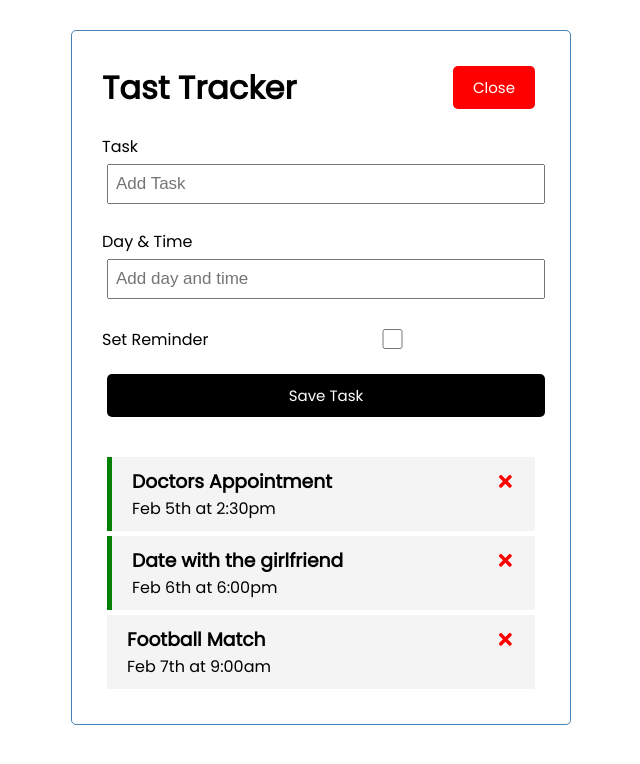
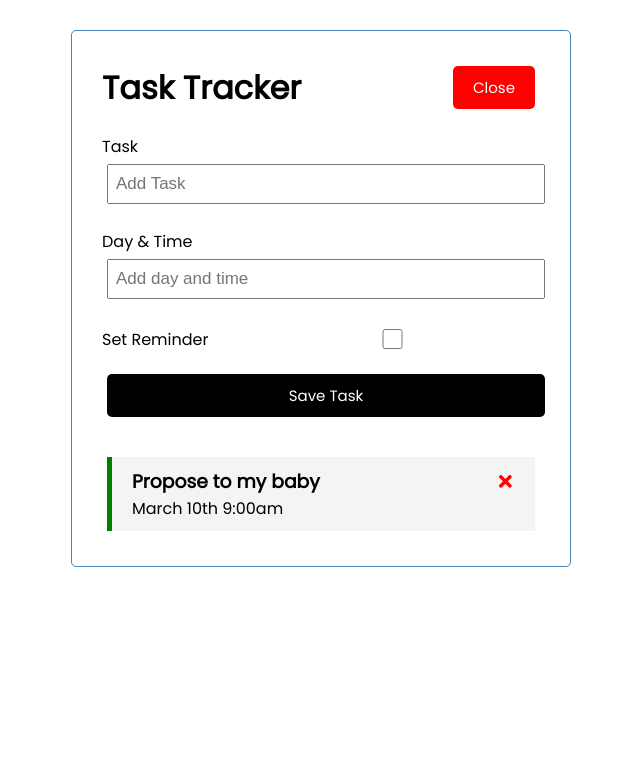
Before and after one commit to GrandDadDan/Task-Tracker-React-App, a React (Create React App) app: page /about in a window 1280 px wide. Shown: the top 764 px of the page, without its empty margins (319-959 px from the left). Built offline with nearby package versions, Linux system fonts and the light colour scheme; data requests are answered from the project's data file.

Commit message:
Created a json server to store data as a pretend database to manilpulate data on the application

```diff
--- /dev/null
+++ b/db.json
@@ -0,0 +1,10 @@
+{
+  "tasks": [
+    {
+      "text": "Propose to my baby",
+      "day": "March 10th 9:00am",
+      "reminder": true,
+      "id": 1
+    }
+  ]
+}
--- a/package.json
+++ b/package.json
@@ -4,16 +4,19 @@
   "private": true,
   "dependencies": {
     "cra-template": "1.2.0",
+    "json-server": "^0.17.4",
     "react": "^19.0.0",
     "react-dom": "^19.0.0",
     "react-icons": "^5.4.0",
+    "react-router-dom": "^7.1.3",
     "react-scripts": "^5.0.1"
   },
   "scripts": {
     "start": "react-scripts start",
     "build": "react-scripts build",
     "test": "react-scripts test",
-    "eject": "react-scripts eject"
+    "eject": "react-scripts eject",
+    "server": "json-server --watch db.json --port 5000"
   },
   "eslintConfig": {
     "extends": [
--- a/src/App.js
+++ b/src/App.js
@@ -1,56 +1,103 @@
-import {useState} from 'react'
-import Header from '../src/components/Header';
-import Tasks from './components/Tasks';
-import AddTask from './components/AddTask';
+import { useState, useEffect } from "react";
+//import {BrowserRouter as Router, Route} from 'react-router-dom'
+import Header from "../src/components/Header";
+import Tasks from "./components/Tasks";
+import AddTask from "./components/AddTask";
+//import Footer from "./components/Footer";
+//import About from "./components/About";
 
 const App = () => {
-  const [showAddTask, setShowAddTask] = useState(true)
-  const [tasks, setTasks] = useState([
-    {
-      id: 1,
-      text: "Doctors Appointment",
-      day: "Feb 5th at 2:30pm",
-      reminder: true,
-    },
-    {
-      id: 2,
-      text: "Date with the girlfriend",
-      day: "Feb 6th at 6:00pm",
-      reminder: true,
-    },
-    {
-      id: 3,
-      text: "Football Match",
-      day: "Feb 7th at 9:00am",
-      reminder: false,
-    },
-  ])
+  const [showAddTask, setShowAddTask] = useState(true);
+  const [tasks, setTasks] = useState([]);
 
-// Add Task
-const addTask =  (task) =>{
-  const id = Math.floor(Math.random() * 10000) + 1
-  const newTask = {id, ...task}
-  setTasks([...tasks, newTask])
-}
+  useEffect(() => {
+    const getTasks = async () => {
+      const tasksFromServer = await fetchTasks();
+      setTasks(tasksFromServer);
+    };
+    getTasks();
+  }, []);
 
-// Delete Task
-const deleteTask =(id) =>{
-  setTasks(tasks.filter((task)=> task.id !== id))
+  // Fetch Tasks
 
-}
+  const fetchTasks = async () => {
+    const res = await fetch("http://localhost:5000/tasks");
+    const data = await res.json();
+    return data;
+  };
 
-// Toggle Reminder
-const toggleReminder = (id) =>{
-setTasks(tasks.map((task) => task.id === id
-? {...task, reminder: !task.reminder}: task))
-}
+  // Fetch Task
+
+  const fetchTask = async (id) => {
+    const res = await fetch(`http://localhost:5000/tasks/${id}`);
+    const data = await res.json();
+    return data;
+  };
+
+  // Add Task
+  const addTask = async (task) => {
+    const res = await fetch("http://localhost:5000/tasks", {
+      method: "POST",
+      headers: {
+        "Content-type": "application/json",
+      },
+      body: JSON.stringify(task),
+    });
+
+    const data = await res.json();
+
+    setTasks([...tasks, data]);
+    // const id = Math.floor(Math.random() * 10000) + 1
+    // const newTask = {id, ...task}
+    // setTasks([...tasks, newTask])
+  };
+
+  // Delete Task
+  const deleteTask = async (id) => {
+    await fetch(`http://localhost:5000/tasks/${id}`, {
+      method: "DELETE",
+    });
+    setTasks(tasks.filter((task) => task.id !== id));
+  };
+
+  // Toggle Reminder
+  const toggleReminder = async (id) => {
+    const taskToToggle = await fetchTask(id);
+    const updTask = { ...taskToToggle, reminder: !taskToToggle.reminder };
+
+    const res = await fetch(`http://localhost:5000/tasks/${id}`, {
+      method: "PUT",
+      headers: {
+        "Content-type": "application/json",
+      },
+      body: JSON.stringify(updTask),
+    });
+
+    const data = await res.json();
+    setTasks(
+      tasks.map((task) =>
+        task.id === id ? { ...task, reminder: data.reminder } : task
+      )
+    );
+  };
 
   return (
+    // <Router>
     <div className="container">
-      <Header onAdd= {() => setShowAddTask(!showAddTask)} showAdd = {showAddTask}/>
-      {showAddTask && <AddTask onAdd= {addTask} /> }
-      {tasks.length > 0 ? <Tasks tasks= {tasks} onDelete = {deleteTask} onToggle = {toggleReminder} />: 'There is no more tasks left.'}
+      <Header
+        onAdd={() => setShowAddTask(!showAddTask)}
+        showAdd={showAddTask}
+      />
+      {showAddTask && <AddTask onAdd={addTask} />}
+      {tasks.length > 0 ? (
+        <Tasks tasks={tasks} onDelete={deleteTask} onToggle={toggleReminder} />
+      ) : (
+        "There is no more tasks left."
+      )}
+      {/* <Route path= '/about' component= {About} /> */}
+      {/* <Footer /> */}
     </div>
+    // </Router>
   );
 };
 
--- /dev/null
+++ b/src/components/About.js
@@ -0,0 +1,9 @@
+const About = () => {
+  return (
+    <div>
+      <h4>Version 1.0.0</h4>
+      <a href="/">Go Back</a>
+    </div>
+  );
+};
+export default About;
--- /dev/null
+++ b/src/components/Footer.js
@@ -0,0 +1,12 @@
+const Footer = () => {
+  return (
+    <div>
+      <footer>
+        <p>Copyright &copy; 2025</p>
+        <a href="/about">About</a>
+      </footer>
+    </div>
+  )
+}
+
+export default Footer
--- a/src/components/Header.js
+++ b/src/components/Header.js
@@ -4,7 +4,7 @@ import Button from "./Button";
 const Header = ({ onAdd, showAdd }) => {
   return (
     <header className="header">
-      <h1>Tast Tracker</h1>
+      <h1>Task Tracker</h1>
       <Button
         color={showAdd ? "red" : "green"}
         text={showAdd ? "Close" : "Add"}
```
Also changed, not shown: 1 other file (tests, documents, lock files or other folders).
